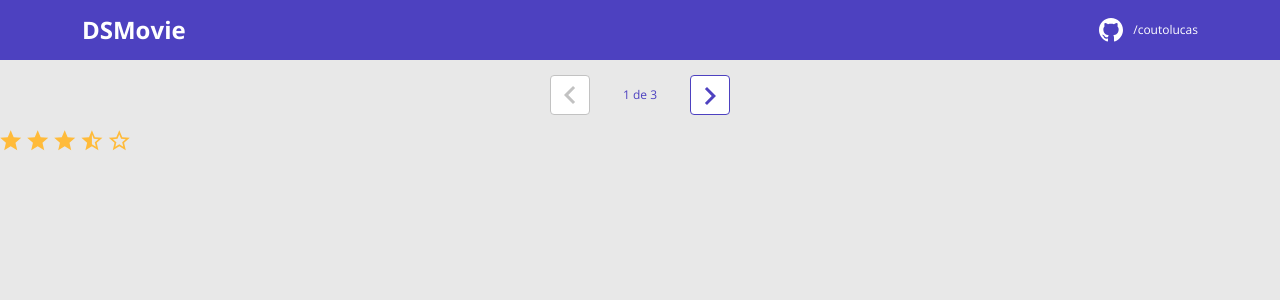
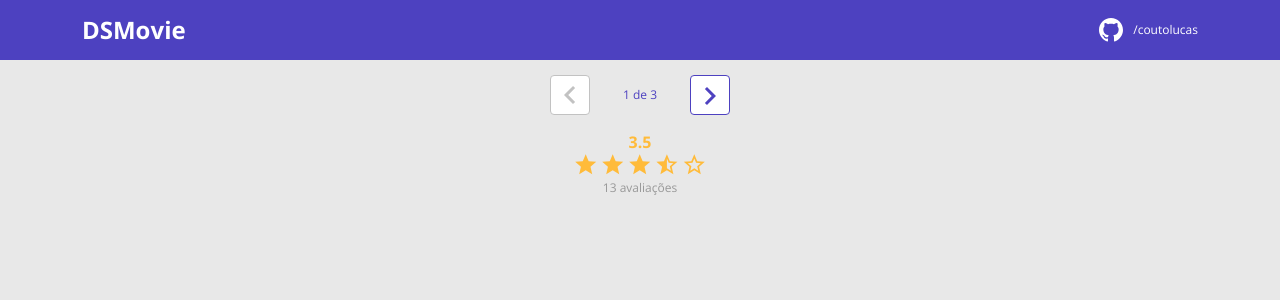
Before and after one commit to lucascouto/dsmovie, a React (Create React App) app in the folder frontend/: page / in a window 1280 px wide. Shown: the top 300 px of the page. Built offline with nearby package versions, Linux system fonts and the light colour scheme.

Commit message:
Create movieScore component

```diff
--- /dev/null
+++ b/frontend/src/components/MovieScore/index.tsx
@@ -0,0 +1,19 @@
+import MovieStars from "components/MovieStars";
+import "./styles.css";
+
+function MovieScore() {
+  const score = 3.5;
+  const count = 13;
+
+  return (
+    <div className="dsmovie-score-container">
+      <p className="dsmovie-score-value">
+        {score > 0 ? score.toFixed(1) : "-"}
+      </p>
+      <MovieStars />
+      <p className="dsmovie-score-count">{count} avaliações</p>
+    </div>
+  );
+}
+
+export default MovieScore;
--- /dev/null
+++ b/frontend/src/components/MovieScore/styles.css
@@ -0,0 +1,18 @@
+.dsmovie-score-container {
+  display: flex;
+  flex-direction: column;
+  align-items: center;
+}
+
+.dsmovie-score-value {
+  margin: 0;
+  color: #ffbb3a;
+  font-size: 16px;
+  font-weight: 700;
+}
+
+.dsmovie-score-count {
+  font-size: 12px;
+  color: #989898;
+  margin: 4px 0 10px 0;
+}
--- a/frontend/src/pages/Listing/index.tsx
+++ b/frontend/src/pages/Listing/index.tsx
@@ -1,11 +1,11 @@
-import MovieStars from "components/MovieStars";
+import MovieScore from "components/MovieScore";
 import Pagination from "components/Pagination";
 
 function Listing() {
   return (
     <>
       <Pagination />
-      <MovieStars />
+      <MovieScore />
     </>
   );
 }
```
